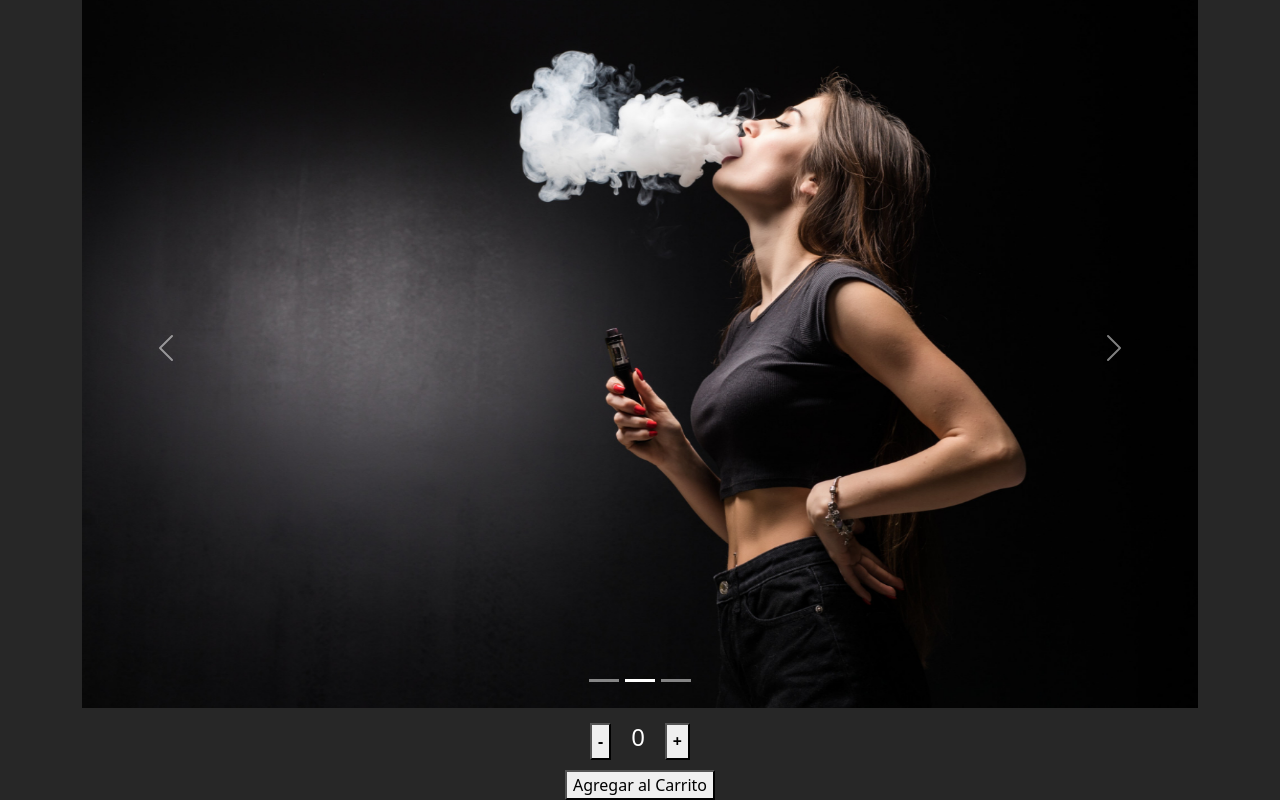
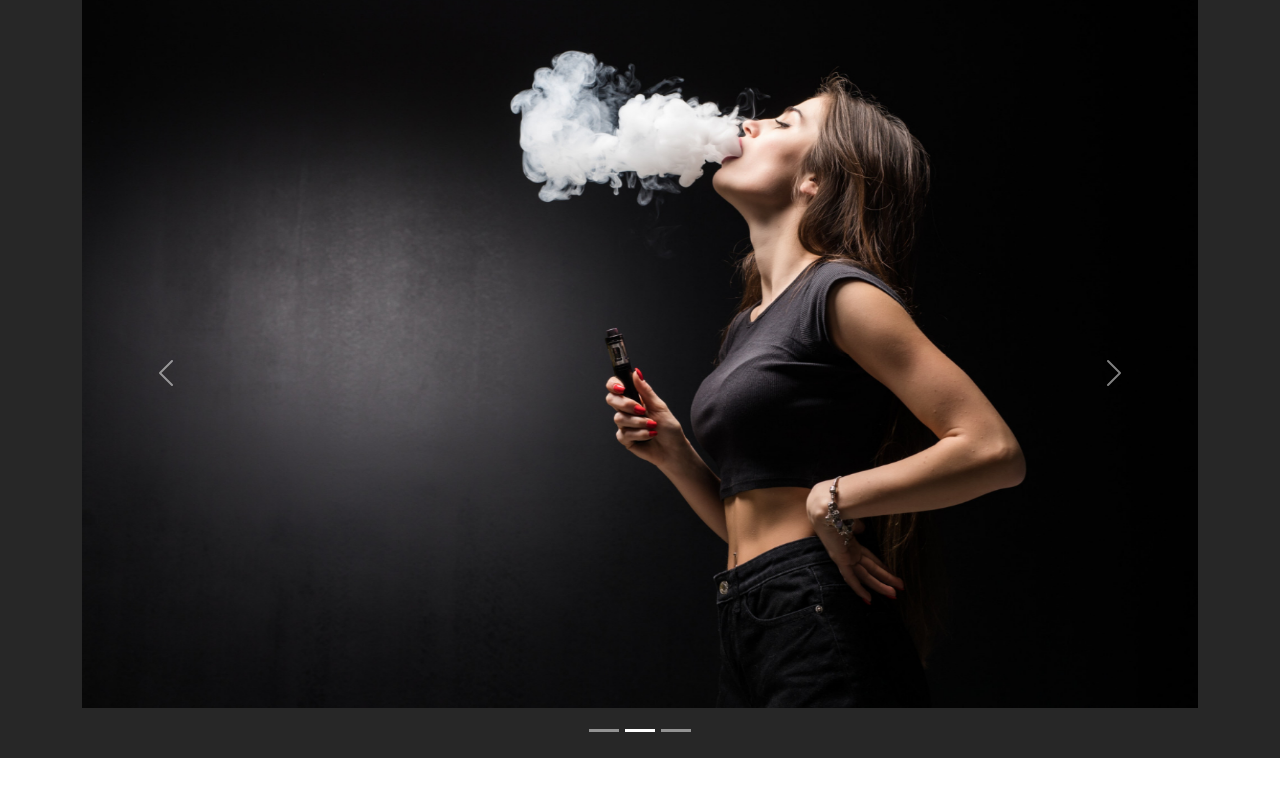
Before and after one commit to tinchotamola123/Mi-Proyecto-React-MartinTamola, a React (Create React App) app in the folder mi-tienda/: page / in a window 1280 px wide. Shown: the part 951-1751 px from the top of the page. After the commit the page ends 1709 px from the top, so only its background shows below. Built offline with nearby package versions, Linux system fonts and the light colour scheme.

Commit message:
PreEntrega2 Tamola Martin

```diff
--- a/mi-tienda/src/App.css
+++ b/mi-tienda/src/App.css
@@ -1,7 +1,7 @@
 .App {
   text-align: center;
   background-color: #272727;
-  min-height: 100vh;
+  min-height: auto;
 }
 
 .App-logo {
--- a/mi-tienda/src/components/ItemList/Carousel.css
+++ b/mi-tienda/src/components/ItemList/Carousel.css
@@ -1,3 +1,4 @@
 .CaruselImg img{
     height: 90vh;
+    margin-bottom: 50px;
 }
--- a/mi-tienda/src/components/ItemList/ItemListContainer.js
+++ b/mi-tienda/src/components/ItemList/ItemListContainer.js
@@ -1,6 +1,5 @@
 import './ItemListContainer.css';
 import Container from 'react-bootstrap/Container';
-import Counter from '../ItemDetail/ItemCount';
 import ItemList from '../ItemList/ItemList';
 import Carusel from '../ItemList/Carousel';
 import { useParams } from 'react-router-dom';
@@ -28,7 +27,6 @@ const ItemListContainer = ({ greeting }) => {
             <h3 className="greeting">{greeting}</h3>
             <ItemList products={products} />
             <Carusel />
-            <Counter />
         </Container>
     );
 }
```
Also changed, not shown: 18 other files (tests, documents, lock files or other folders).
